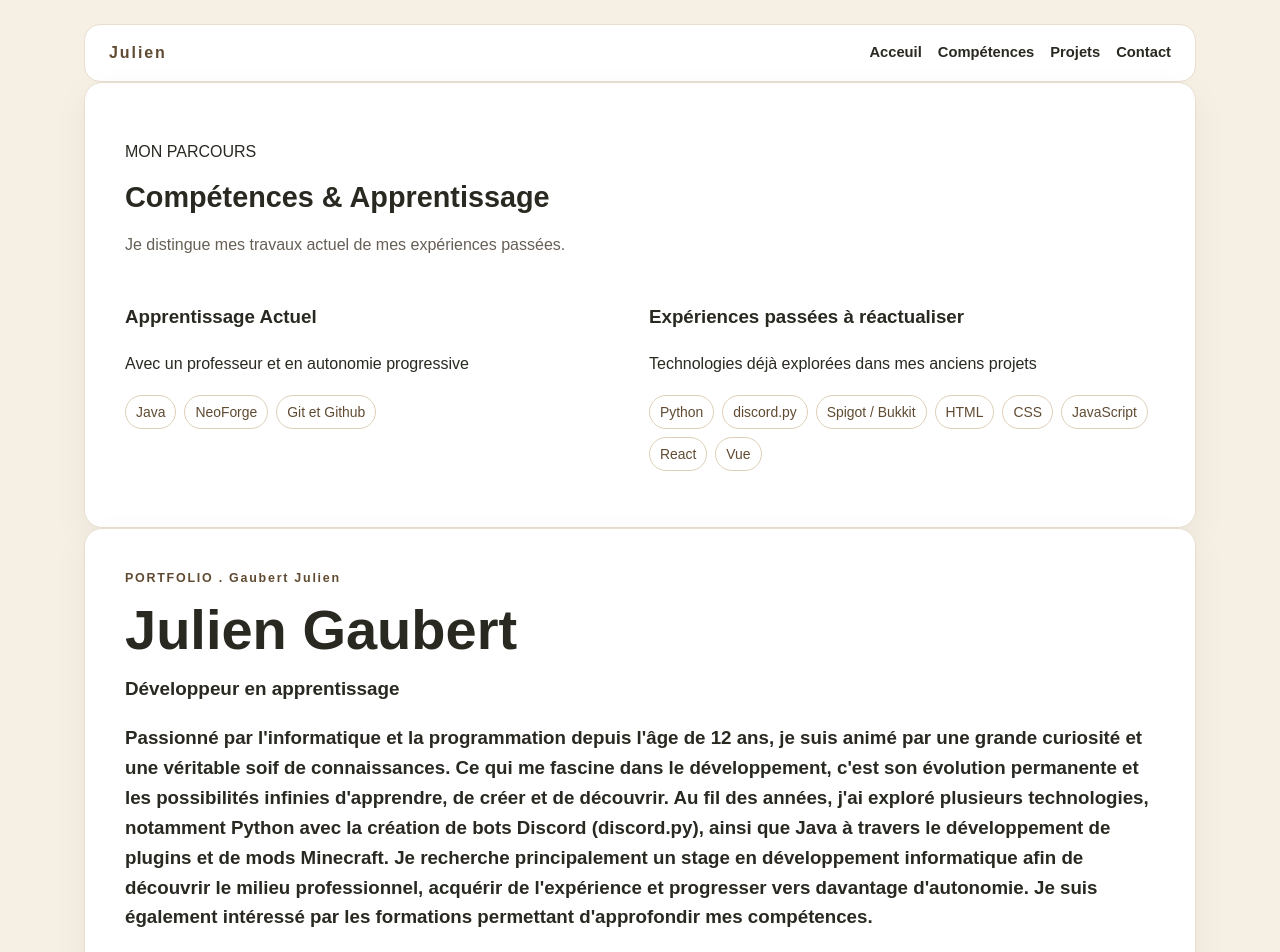
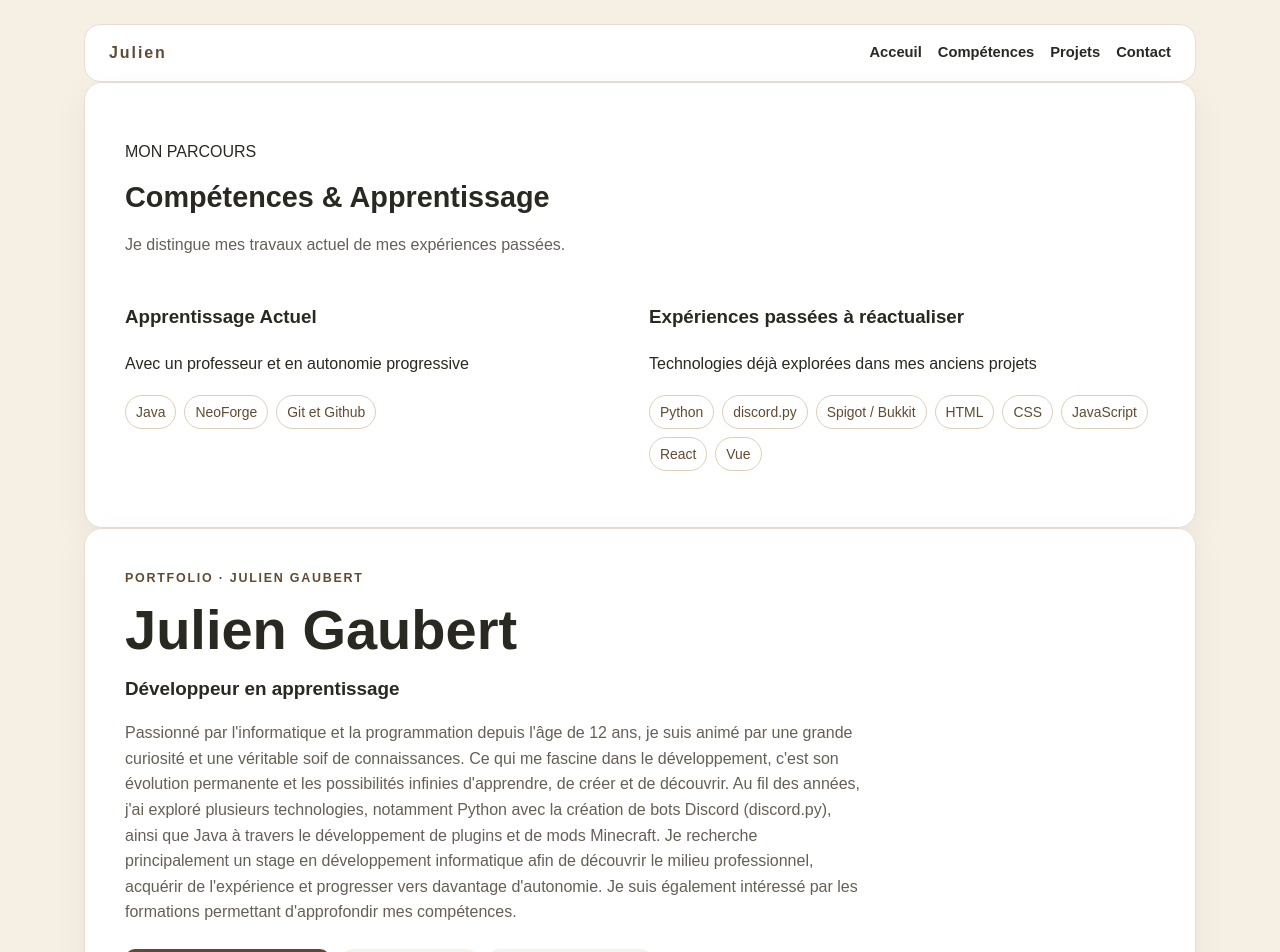
Before and after one commit to Foodjubi/portfolio-foodjubi, a Vue app: page / in a window 1280 px wide. Shown: the top 952 px of the page. Built offline with nearby package versions, Linux system fonts and the light colour scheme.

Commit message:
Update profile header and description formatting

```diff
--- a/src/components/ProfilHeader.vue
+++ b/src/components/ProfilHeader.vue
@@ -3,17 +3,17 @@
 </script>
 
 <template>
-  <header class="profile-header">
-    <p class="eyebrow">PORTFOLIO . Gaubert Julien</p>
+  	<header id="accueil" class="profile-header">
+    <p class="eyebrow">PORTFOLIO · JULIEN GAUBERT</p>
     <h1>Julien Gaubert</h1>
     <h2 class="profile-subtitle">Développeur en apprentissage</h2>
-    <h3 class="profil-description">Passionné par l'informatique et la programmation depuis l'âge de 12 ans, je suis animé par une grande curiosité et une véritable soif de connaissances. Ce qui me fascine dans le développement, c'est son évolution permanente et les possibilités infinies d'apprendre, de créer et de découvrir.
+    <p class="profile-description">Passionné par l'informatique et la programmation depuis l'âge de 12 ans, je suis animé par une grande curiosité et une véritable soif de connaissances. Ce qui me fascine dans le développement, c'est son évolution permanente et les possibilités infinies d'apprendre, de créer et de découvrir.
 
       Au fil des années, j'ai exploré plusieurs technologies, notamment Python avec la création de bots Discord (discord.py), ainsi que Java à travers le développement de plugins et de mods Minecraft.
 
-      Je recherche principalement un stage en développement informatique afin de découvrir le milieu professionnel, acquérir de l'expérience et progresser vers davantage d'autonomie. Je suis également intéressé par les formations permettant d'approfondir mes compétences.</h3>
+      Je recherche principalement un stage en développement informatique afin de découvrir le milieu professionnel, acquérir de l'expérience et progresser vers davantage d'autonomie. Je suis également intéressé par les formations permettant d'approfondir mes compétences.</p>
       <div class="hero-actions">
-        <a href="#projects" class="button button-primary">
+        <a 	href="#projets" class="button button-primary">
           Découvrir mes projets
         </a>
         <a class="button button-secondary" href="#contact">
```
